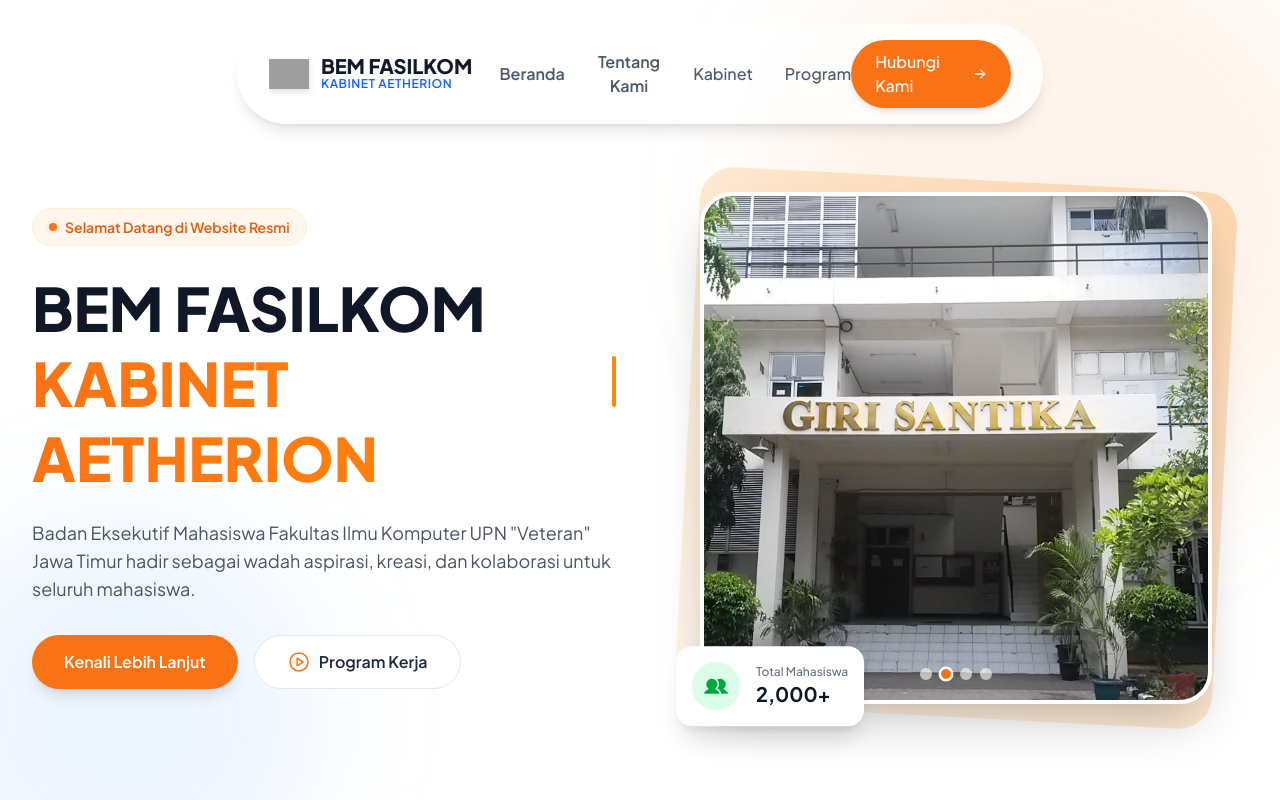
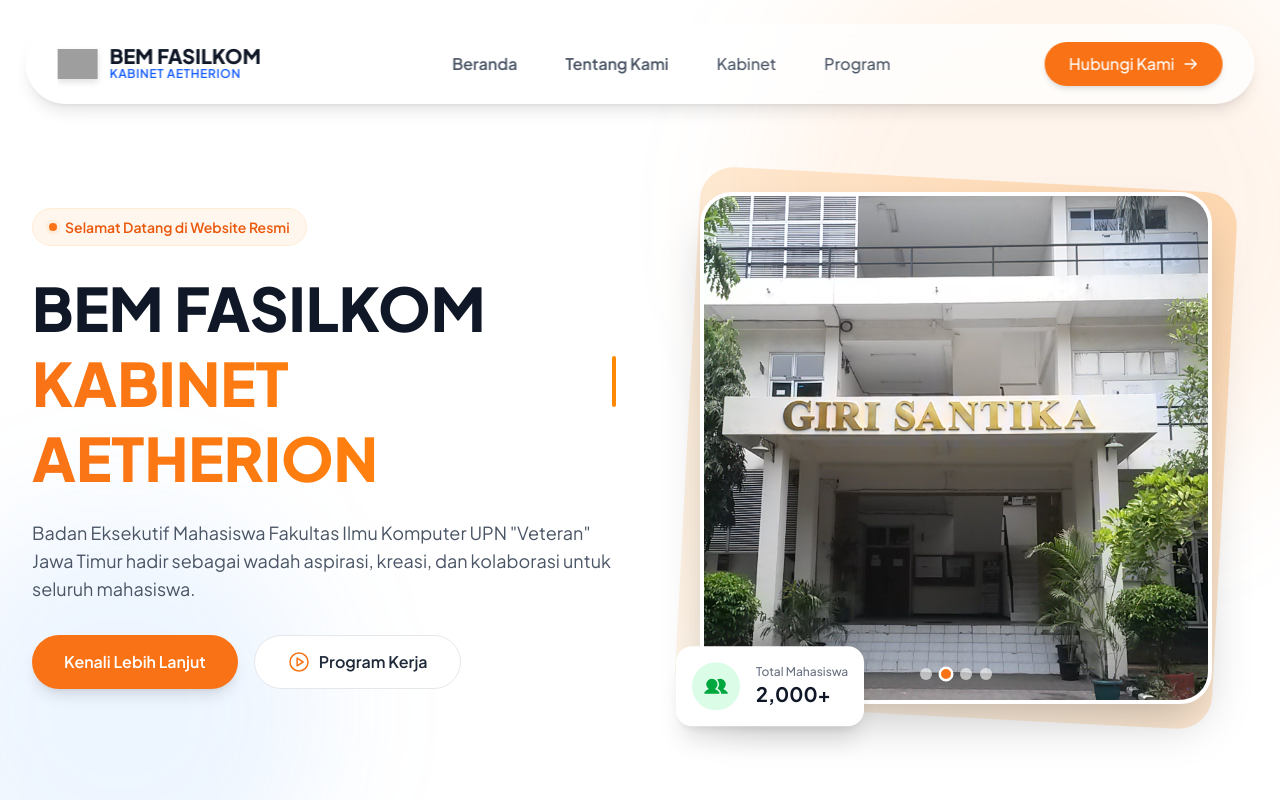
Before and after one commit to yann-gamedev/Website-BEM-Fasilkom, a React (Vite) app: page / in a window 1280 px wide. Shown: the top 800 px of the page. Built offline with nearby package versions, Linux system fonts and the light colour scheme; grey boxes are pictures that could not be loaded.

Commit message:
Update Animation & Navbar

```diff
--- a/src/components/Navbar.jsx
+++ b/src/components/Navbar.jsx
@@ -50,10 +50,12 @@
   };
 
   return (
-    <header className={`fixed z-50 transition-all duration-300 ease-in-out left-1/2 -translate-x-1/2 max-w-5xl bg-white/75 backdrop-blur-md rounded-full shadow-lg ${
-      isScrolled ? 'top-4 py-3' : 'top-6 py-4'
+    <header className={`fixed z-50 transition-all duration-500 ease-out left-1/2 -translate-x-1/2 bg-white/75 backdrop-blur-md rounded-full shadow-lg ${
+      isScrolled
+        ? 'top-4 py-3 max-w-6xl scale-95'
+        : 'top-6 py-4 w-[96%] max-w-7xl scale-100'
     }`}>
-      <div className="max-w-7xl mx-auto px-4 sm:px-6 lg:px-8">
+      <div className="w-full px-4 sm:px-6 lg:px-8">
         <div className="flex justify-between items-center">
 
           {/* Logo with Animation */}
@@ -77,7 +79,7 @@
           </div>
 
           {/* Desktop Menu */}
-          <nav className="hidden md:flex space-x-8">
+          <nav className="hidden md:flex space-x-12">
             <button type="button" onClick={() => handleNavigate('landing', 'beranda')} className={getLinkClassName('landing')}>Beranda</button>
             <button type="button" onClick={() => handleNavigate('landing', 'tentang')} className={getLinkClassName('landing')}>Tentang Kami</button>
             <button type="button" onClick={() => handleNavigate('structure')} className={getLinkClassName('structure')}>Kabinet</button>
@@ -85,7 +87,7 @@
           </nav>
 
           {/* CTA Button Desktop */}
-          <div className="hidden md:block">
+          <div className="hidden md:block ml-4">
             <a href="https://bemfasilkomupnvjt.carrd.co/" className="bg-brand-500 hover:bg-brand-600 text-white px-6 py-2.5 rounded-full font-medium transition-all shadow-md hover:shadow-xl hover:shadow-brand-500/20 hover:-translate-y-0.5 inline-flex items-center gap-2">
               Hubungi Kami <ArrowRight weight="bold" />
             </a>
```
